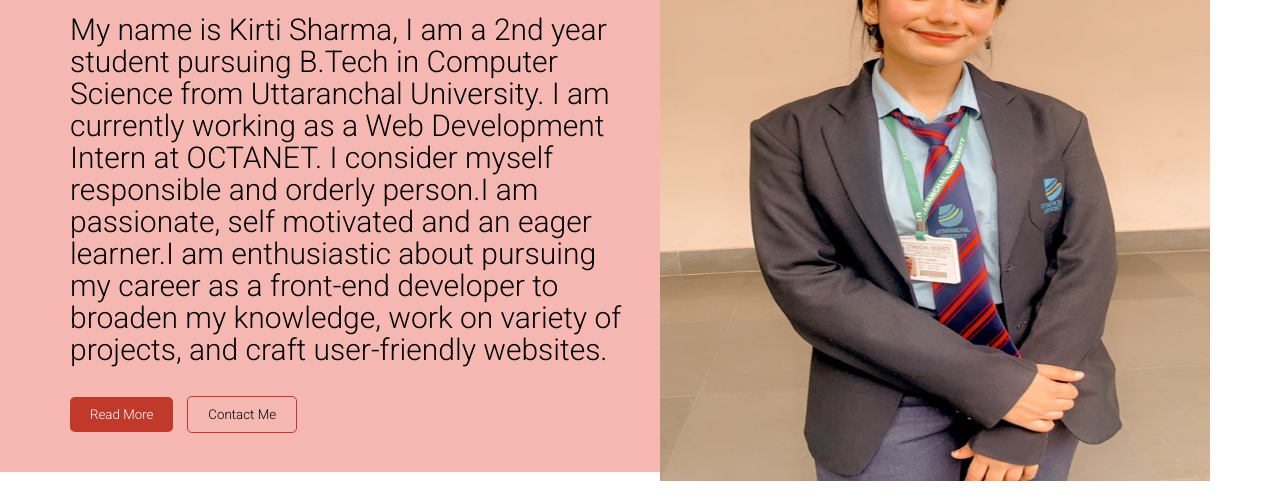
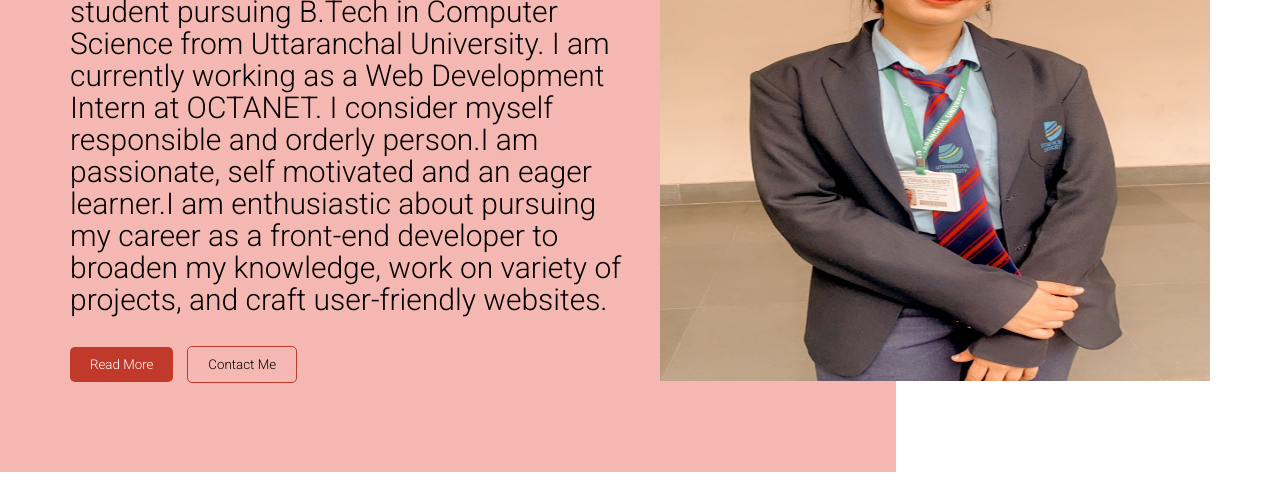
Before and after one commit to kirtiisharmaa22/OCTANET_JUNE, a plain HTML site: page index.html in a window 1280 px wide. Shown: the part 328-823 px from the top of the page. After the commit the page ends 800 px from the top, so only its background shows below. Drawn offline with Linux system fonts and the light colour scheme.

Commit message:
Update index.html

```diff
--- a/index.html
+++ b/index.html
@@ -47,7 +47,7 @@
             <button id="btn2">Contact Me</button>
         </div>
         <div class="right">
-        <img src="myimg3.jpg" width="550" height="700">
+        <img src="myimg3.jpg" width="550" height="600">
         </div>
     </div>
 </header>
```
